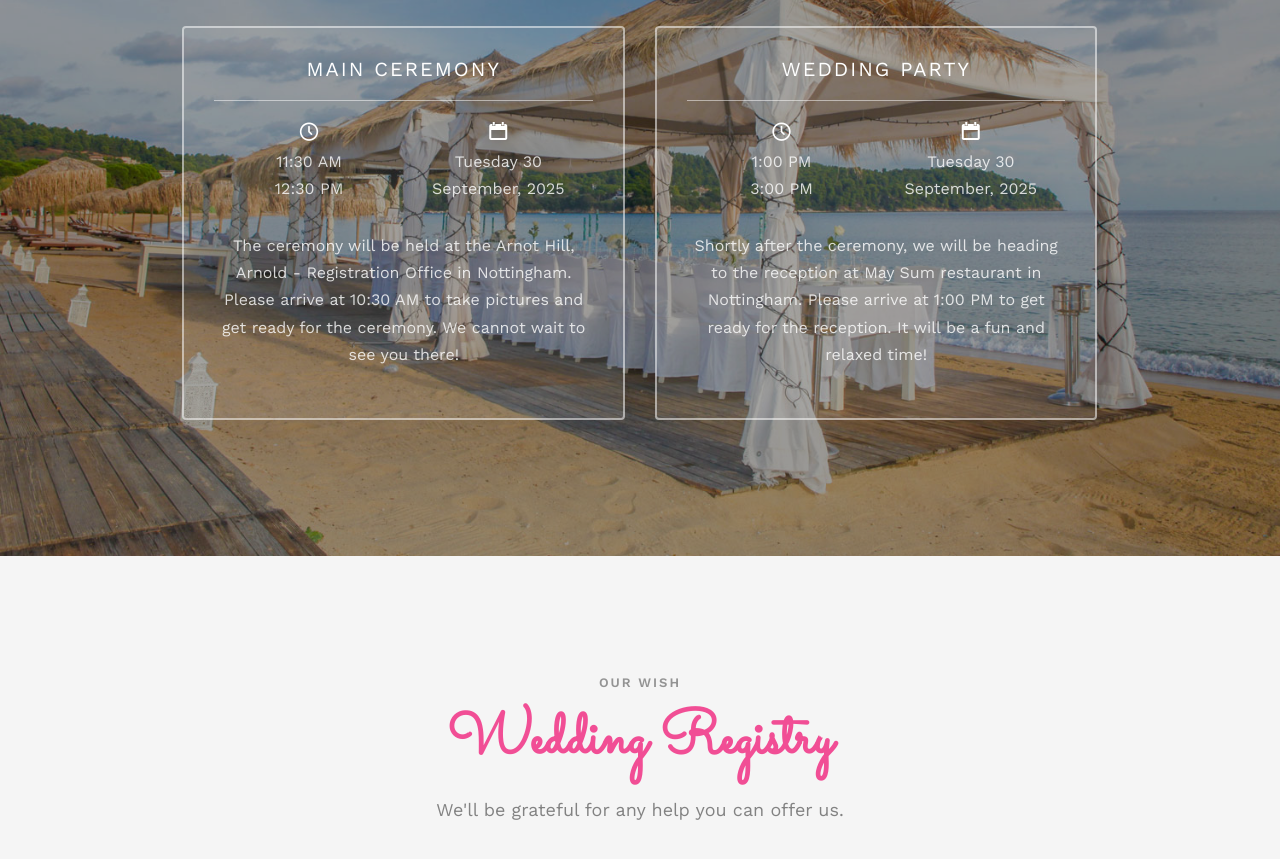
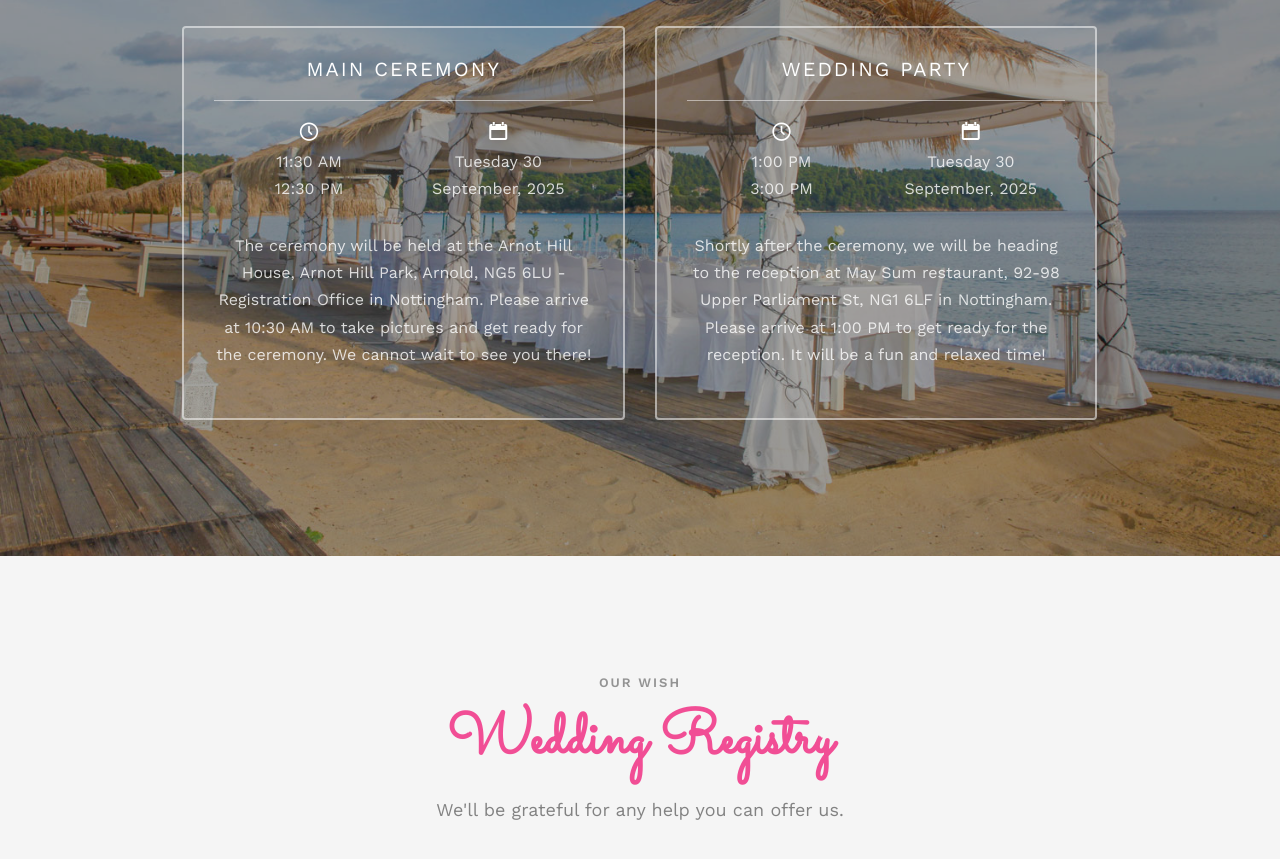
Before and after one commit to binemugha/civil-wedding, a plain HTML site: page index.html in a window 1280 px wide. Shown: the part 1900-2759 px from the top of the page. Drawn offline with nearby package versions, Linux system fonts and the light colour scheme; files whose address does not match are found by name.

Commit message:
Updated address

```diff
--- a/index.html
+++ b/index.html
@@ -154,7 +154,7 @@
 										<span>Tuesday 30</span>
 										<span>September, 2025</span>
 									</div>
-									<p>The ceremony will be held at the Arnot Hill, Arnold - Registration Office in Nottingham. Please arrive at 10:30 AM to take pictures and get ready for the ceremony. We cannot wait to see you there!</p>
+									<p>The ceremony will be held at the Arnot Hill House, Arnot Hill Park, Arnold, NG5 6LU - Registration Office in Nottingham. Please arrive at 10:30 AM to take pictures and get ready for the ceremony. We cannot wait to see you there!</p>
 								</div>
 							</div>
 							<div class="col-md-6 col-sm-6 text-center">
@@ -170,7 +170,7 @@
 										<span>Tuesday 30</span>
 										<span>September, 2025</span>
 									</div>
-									<p>Shortly after the ceremony, we will be heading to the reception at May Sum restaurant in Nottingham. Please arrive at 1:00 PM to get ready for the reception. It will be a fun and relaxed time!</p>
+									<p>Shortly after the ceremony, we will be heading to the reception at May Sum restaurant, 92-98 Upper Parliament St, NG1 6LF in Nottingham. Please arrive at 1:00 PM to get ready for the reception. It will be a fun and relaxed time!</p>
 								</div>
 							</div>
 						</div>
```
